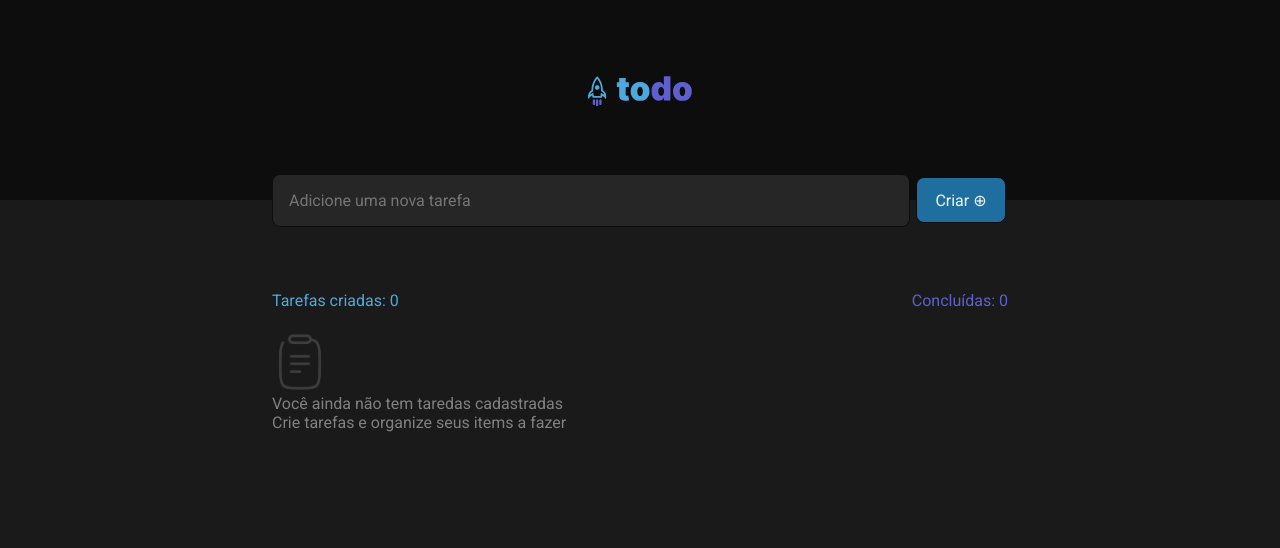
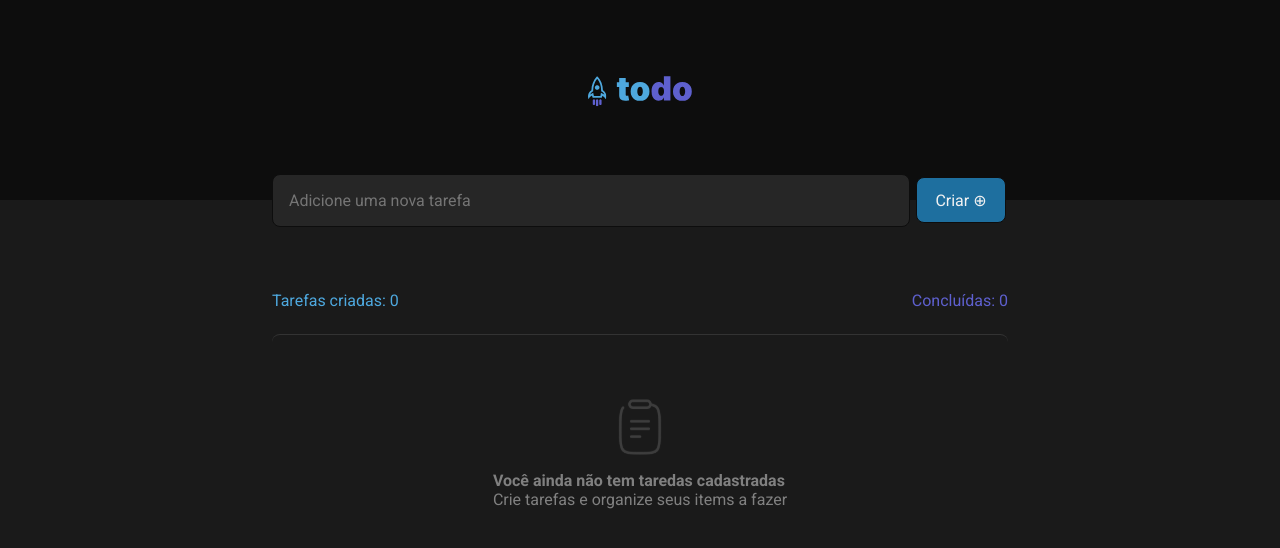
Before and after one commit to ssisaias/desafio01-todo-list, a React (Vite) app: page / in a window 1280 px wide. Shown: the top 548 px of the page. Built offline with nearby package versions, Linux system fonts and the light colour scheme.

Commit message:
Finishes empty taskbox layout

```diff
--- a/src/Components/TaskBox.module.css
+++ b/src/Components/TaskBox.module.css
@@ -7,7 +7,30 @@
 
   position: absolute;
   width: 736px;
-  height: 451px;
+  height: 244px;
   left: calc(50% - 736px / 2);
   top: 291px;
 }
+
+.empty{
+  box-sizing: border-box;
+
+  /* Auto layout */
+
+  display: flex;
+  flex-direction: column;
+  justify-content: center;
+  align-items: center;
+  padding: 64px 24px;
+  gap: 16px;
+
+  border-top: 1px solid var(--gray-400);
+  border-radius: 8px;
+
+  /* Inside auto layout */
+
+  flex: none;
+  order: 1;
+  align-self: stretch;
+  flex-grow: 0;
+}
--- a/src/Components/TaskBox.tsx
+++ b/src/Components/TaskBox.tsx
@@ -1,7 +1,7 @@
 import { ToDo } from '../Types/Todo';
 import styles from './TaskBox.module.css';
 import TaskInfo from './TaskInfo';
-import TaskList from './TaskList';
+import TaskList from './TaskItem';
 import clipboard from '../assets/clipboard.svg';
 
 interface TaskBoxProps {
@@ -17,10 +17,12 @@ function TaskBox({todoList}: TaskBoxProps){
             doneCount={todoList.filter(todo => todo.isCompleted).length}
            />
             {todoList.length === 0 ? (
-                <div>
+                <div className={styles.empty}>
                     <img src={clipboard} alt="clipboardImg" />
-                    <p>Você ainda não tem taredas cadastradas</p>
-                    <p>Crie tarefas e organize seus items a fazer</p>
+                    <div>
+                        <p><strong>Você ainda não tem taredas cadastradas</strong></p>
+                        <p>Crie tarefas e organize seus items a fazer</p>
+                    </div>
                 </div>
             ) : (
                <TaskList todolist={todoList}></TaskList>
```
